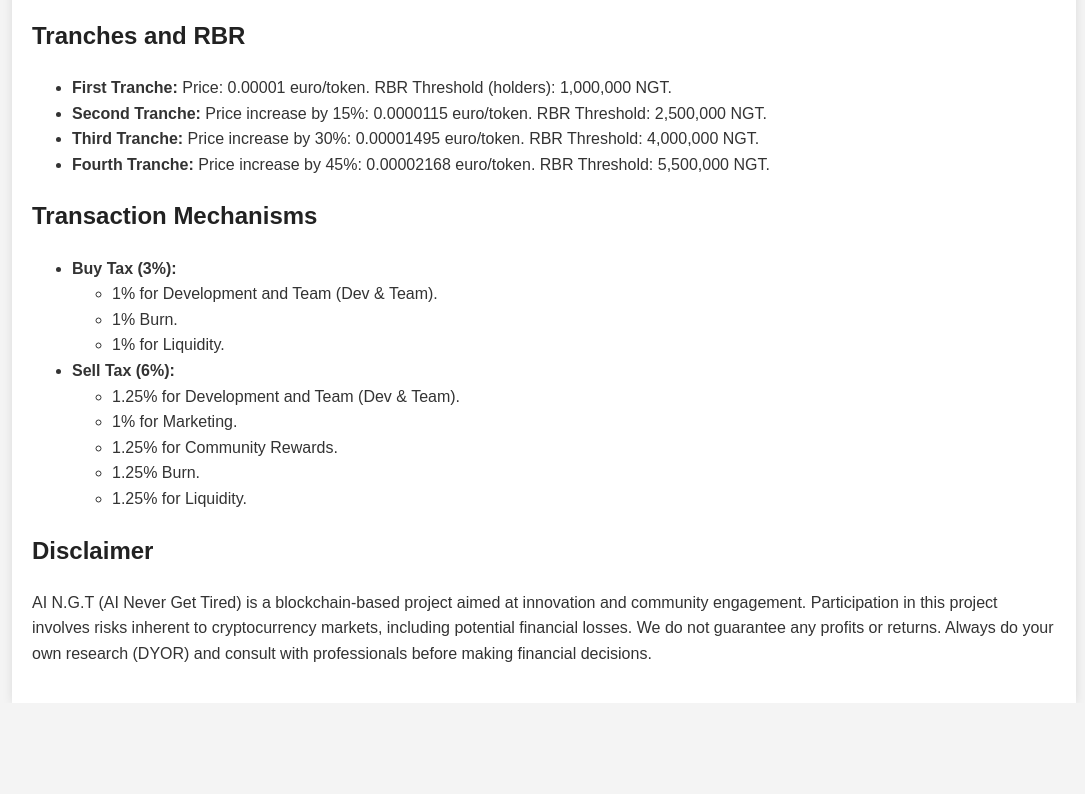
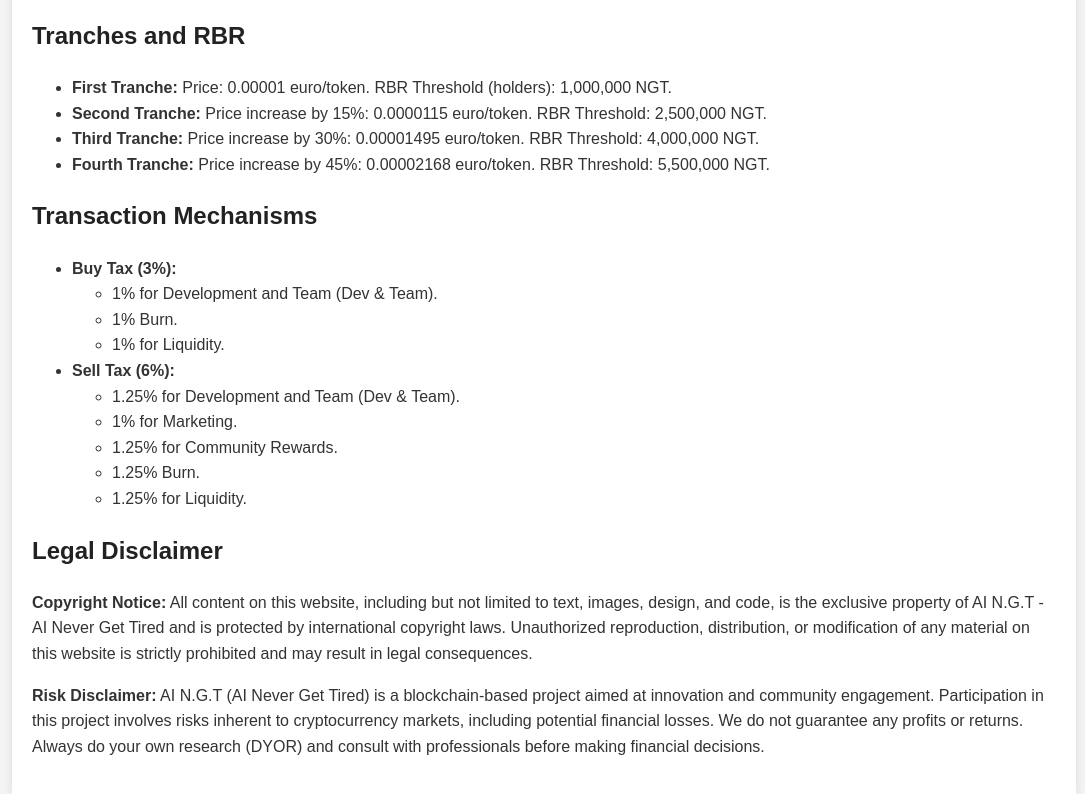
Before and after one commit to AINGT/AI--N.G.Tired., a plain HTML site: page AI_NGT_Page.html in a window 1280 px wide. Shown: the part 1776-2570 px from the top of the page, without its empty margins (96-1181 px from the left). Before the commit the page ends 2479 px from the top, so only its background shows below. Drawn offline with Linux system fonts and the light colour scheme.

Commit message:
Update AI_NGT_Page.html

```diff
--- a/AI_NGT_Page.html
+++ b/AI_NGT_Page.html
@@ -127,12 +127,11 @@
             <li>1.25% for Liquidity.</li>
         </ul>
     </ul>
+<h2>Legal Disclaimer</h2>
+<p><strong>Copyright Notice:</strong> All content on this website, including but not limited to text, images, design, and code, is the exclusive property of AI N.G.T - AI Never Get Tired and is protected by international copyright laws. Unauthorized reproduction, distribution, or modification of any material on this website is strictly prohibited and may result in legal consequences.</p>
 
-    <h2>Disclaimer</h2>
-    <p>AI N.G.T (AI Never Get Tired) is a blockchain-based project aimed at innovation and community engagement. Participation in this project involves risks inherent to cryptocurrency markets, including potential financial losses. We do not guarantee any profits or returns. Always do your own research (DYOR) and consult with professionals before making financial decisions.</p>
-</div>
-<footer>
-    &copy; 2024 AI N.G.T - AI Never Get Tired. All rights reserved.
+<p><strong>Risk Disclaimer:</strong> AI N.G.T (AI Never Get Tired) is a blockchain-based project aimed at innovation and community engagement. Participation in this project involves risks inherent to cryptocurrency markets, including potential financial losses. We do not guarantee any profits or returns. Always do your own research (DYOR) and consult with professionals before making financial decisions.</p>
+
 </footer>
 </body>
 </html>
```
